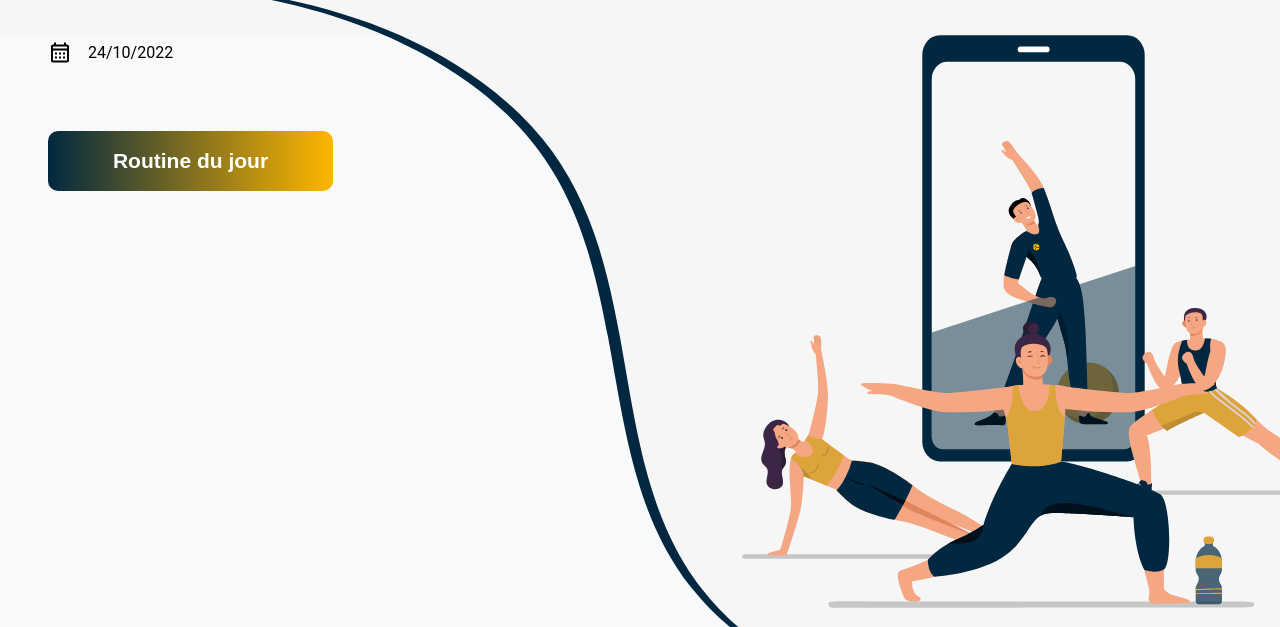
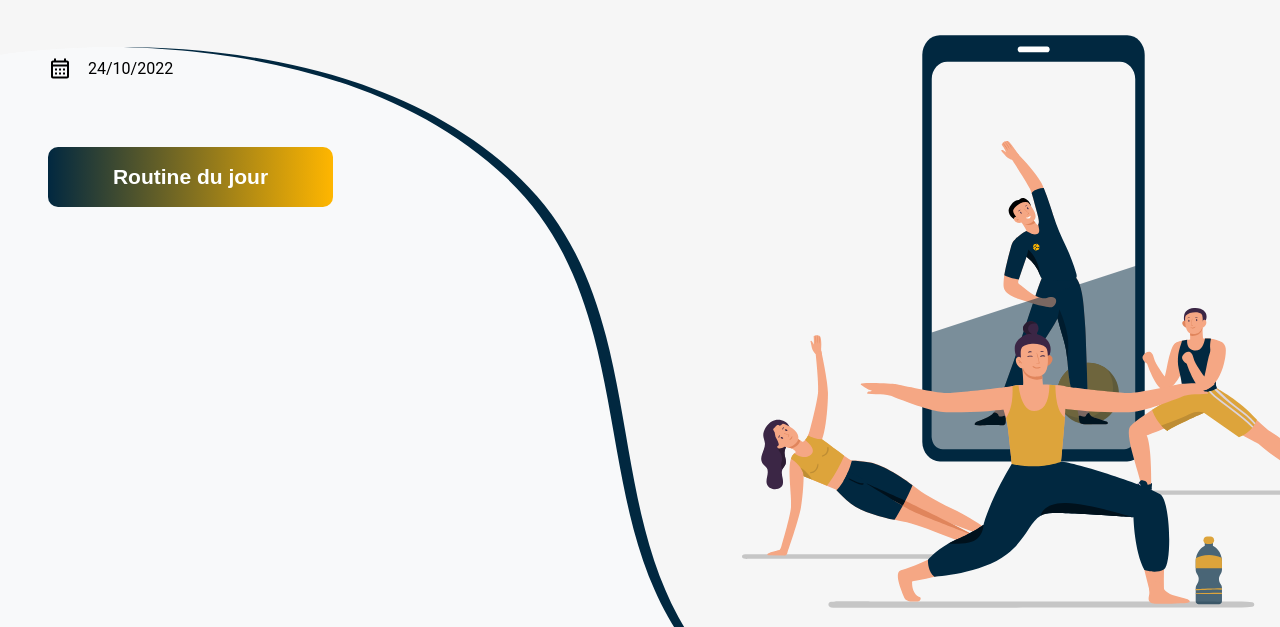
Before and after one commit to jucroizer/newRoutine, a website: page index.html in a window 1280 px wide. Shown: the part 173-800 px from the top of the page. Drawn offline with nearby package versions, Linux system fonts and the light colour scheme; files whose address does not match are found by name.

Commit message:
[fix] heading responsive laptop

```diff
--- a/js/exercices.js
+++ b/js/exercices.js
@@ -210,8 +210,6 @@ function selectDisplay() {
 
   btn.addEventListener("click", init);
 }
-
-
 
 // Fonction d'affichage de la lightbox contenant la routine
 function routineDisplay(e) {
--- a/sass/main.scss
+++ b/sass/main.scss
@@ -171,7 +171,7 @@ html, body {
         width: 100%;
         position: absolute;
         left: 0;
-        top: 18%;
+        top: 13em;
         display: block;
         background-image: url("img/header/header-bg.svg");
         background-size: 100% 100%;
@@ -310,7 +310,7 @@ html, body {
 
    .presentation-header{
         position: absolute;
-        top: 25%;
+        top: 27%;
         margin-left: 3em;
 
         @include mobileOnly(){
@@ -328,7 +328,7 @@ html, body {
             width: 38%;
             font-size: 2.2em;
             margin-bottom: 1.5em;
-            margin-top: 10%;
+            margin-top: 6%;
 
             @include mobileOnly(){
                 width: 95%;
```
Also changed, not shown: public/css/style.css.
